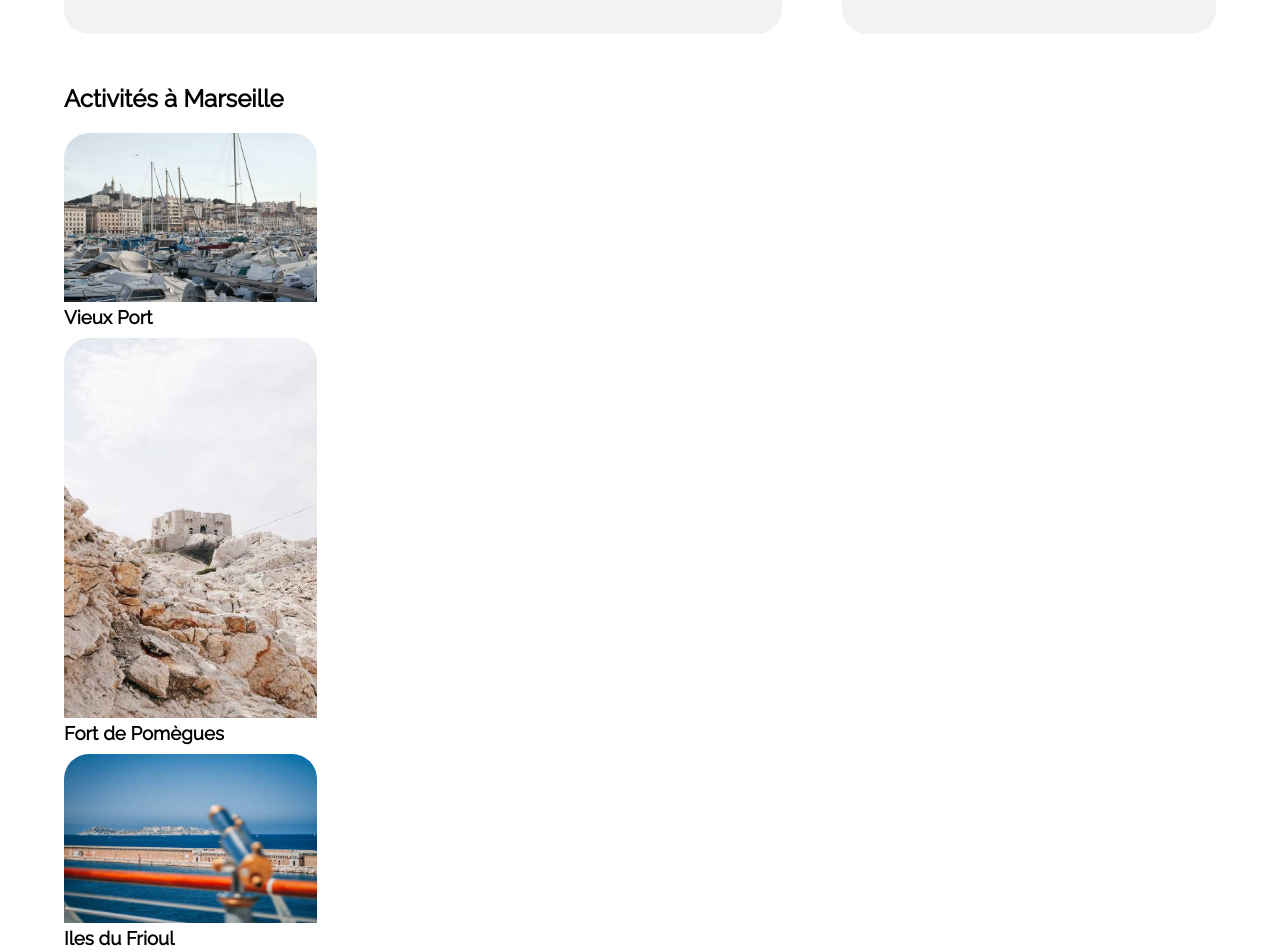
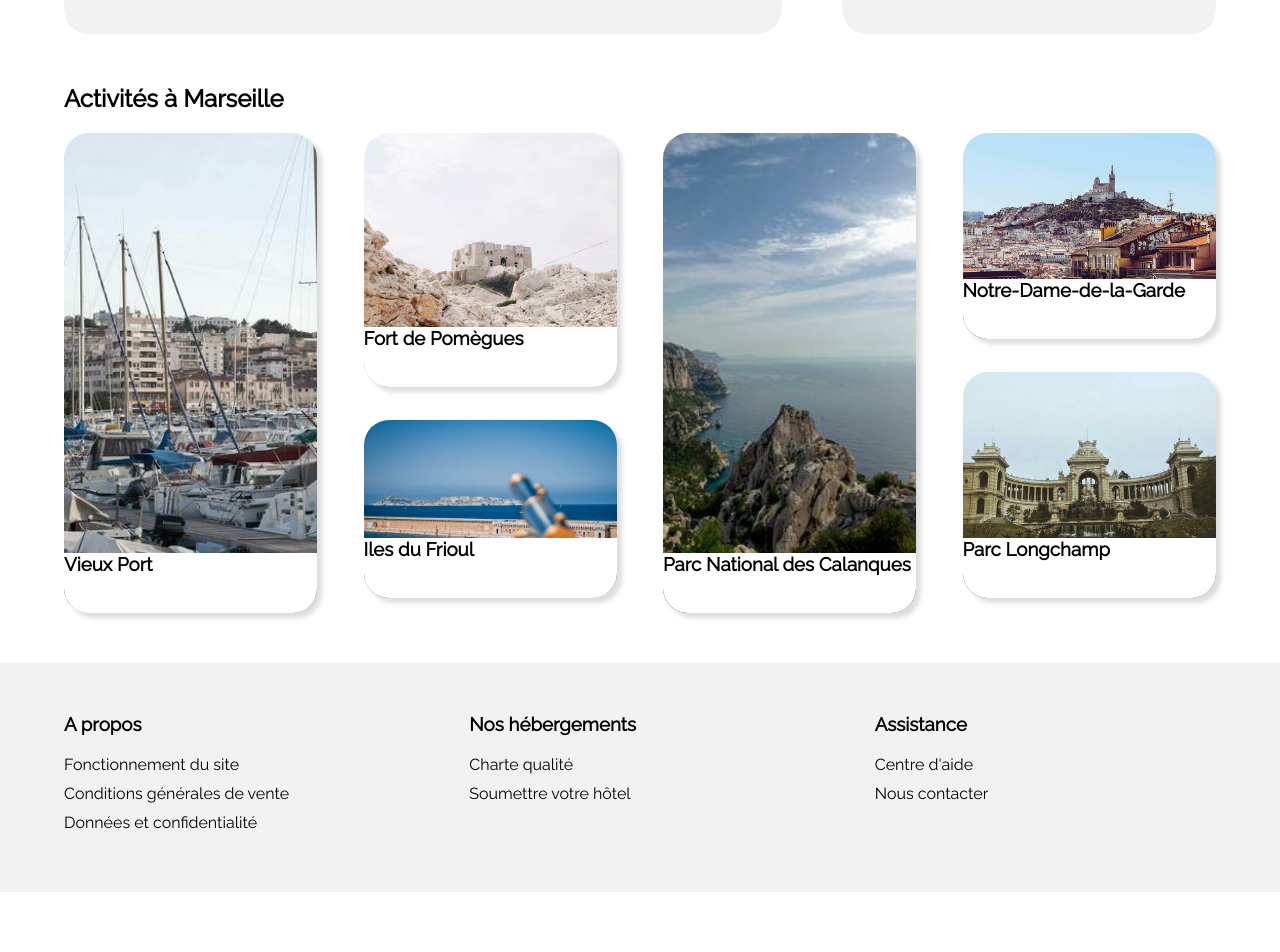
Before and after one commit to StanislasN/Nunez_2_25062021, a plain HTML site: page index.html in a window 1280 px wide. Shown: the part 1145-2097 px from the top of the page. After the commit the page ends 2037 px from the top, so only its background shows below. Drawn offline with Linux system fonts and the light colour scheme.

Commit message:
Activités + retouches responsive

```diff
--- a/index.html
+++ b/index.html
@@ -28,7 +28,7 @@
         </header>
 
         <main>
-            <section id="section_1">
+            <section id="section1" class="margin15">
                 <div id="title">
                     <h1>Trouvez votre hébergement pour des vacances de rêve</h1>
                     <p>En plein centre ville ou en pleine nature</p>
@@ -36,7 +36,7 @@
             </section>
         <!--RECHERCHE-->
 
-            <form action="#" method="post" id="form">
+            <form action="#" method="post" id="form" class="margin15">
                 <span id="localize__container"><i class="fas fa-map-marker-alt"></i></span>
                 <p>
                     <input type="search" placeholder="Marseille, France">
@@ -45,7 +45,7 @@
             </form>
 
         <!--FILTRES-->
-            <div id="filters__container">
+            <div id="filters__container" class="margin15">
                 <div id="filters__title">
                     <p>Filtres</p>
                 </div>
@@ -77,7 +77,7 @@
 
         <!-- i PLUS DE 500 LOGEMENTS ... -->
 
-            <div id="info">
+            <div id="info" class="margin15">
                 <div class="info__icon">
                     <i class="fas fa-info"></i>
                 </div>
@@ -88,7 +88,7 @@
 
         <div id="hosting__section">
             <article id="hosting__container--left">
-                <div id="left__title">
+                <div id="left__title" class="margin15">
                     <h2>Hébergements à Marseille</h2>
                 </div>
                 <div id="cards__container">
@@ -272,63 +272,63 @@
 
         <!--ACTIVITES A MARSEILLE-->
 
-        <section id="activity__container">
+        <section id="activity__container" class="margin15">
             <div id="activity__title">
                 <h2>Activités à Marseille</h2>
             </div>
             <div id="activity-cards__container">
-                <div class="one-picture">
+                <div class="block-picture one-picture">
                     <a href="#" class="activity__card">
-                        <figure class="full-figure">
-                            <img src="images/activites/4_small/vieux-port.jpg" alt="Vieux Port" class="activity__picture">
-                            <figcaption>
+                        <figure class="figure figure1">
+                            <!-- <img src="images/activites/4_small/vieux-port.jpg" alt="Vieux Port" class="activity__picture"> -->
+                            <figcaption class="activity__figcaption">
                                 <h3>Vieux Port</h3>
                             </figcaption>
                         </figure>
                     </a>
                 </div>
-                <div class="two-picture">
+                <div class="block-picture two-picture">
                     <a href="#" class="activity__card">
-                        <figure class="figure2">
-                            <img src="images/activites/4_small/fort-de-pomegues.jpg" alt="Fort de Pomègues" class="activity__picture">
-                            <figcaption>
+                        <figure class="figure figure2">
+                            <!-- <img src="images/activites/4_small/fort-de-pomegues.jpg" alt="Fort de Pomègues" class="activity__picture"> -->
+                            <figcaption class="activity__figcaption">
                                 <h3>Fort de Pomègues</h3>
                             </figcaption>
                         </figure>
 
                     </a>
                     <a href="#" class="activity__card">
-                        <figure class="figure3">
-                            <img src="images/activites/4_small/iles-du-frioul.jpg" alt="Iles du Frioul" class="activity__picture">
-                            <figcaption>
+                        <figure class="figure figure3">
+                            <!-- <img src="images/activites/4_small/iles-du-frioul.jpg" alt="Iles du Frioul" class="activity__picture"> -->
+                            <figcaption class="activity__figcaption">
                                 <h3>Iles du Frioul</h3>
                             </figcaption>
                         </figure>
                     </a>
                 </div>
-                <div class="one-picture">
+                <div class="block-picture one-picture">
                     <a href="#" class="activity__card">
-                        <figure class="full-figure">
-                            <img src="images/activites/4_small/parc-national-des-calanques.jpg" alt="Parc National des Calanques" class="activity__picture">
-                            <figcaption>
+                        <figure class="figure figure4">
+                            <!-- <img src="images/activites/4_small/parc-national-des-calanques.jpg" alt="Parc National des Calanques" class="activity__picture"> -->
+                            <figcaption class="activity__figcaption">
                                 <h3>Parc National des Calanques</h3>
                             </figcaption>
                         </figure>
                     </a>
                 </div>
-                <div class="two-picture">
+                <div class="block-picture two-picture">
                     <a href="#" class="activity__card">
-                        <figure class="figure5">
-                            <img src="images/activites/4_small/notre-dame-de-la-garde.jpg" alt="Notre-Dame-de-la-Garde" class="activity__picture">
-                            <figcaption>
+                        <figure class="figure figure5">
+                            <!-- <img src="images/activites/4_small/notre-dame-de-la-garde.jpg" alt="Notre-Dame-de-la-Garde" class="activity__picture"> -->
+                            <figcaption class="activity__figcaption">
                                 <h3>Notre-Dame-de-la-Garde</h3>
                             </figcaption>
                         </figure>
                     </a>
                     <a href="#" class="activity__card">
-                        <figure class="figure6">
-                            <img src="images/activites/4_small/parc-longchamp.jpg" alt="Parc Longchamp" class="activity__picture">
-                            <figcaption>
+                        <figure class="figure figure6">
+                            <!-- <img src="images/activites/4_small/parc-longchamp.jpg" alt="Parc Longchamp" class="activity__picture"> -->
+                            <figcaption class="activity__figcaption">
                                 <h3>Parc Longchamp</h3>
                             </figcaption>
                         </figure>
--- a/style.css
+++ b/style.css
@@ -60,7 +60,6 @@ body {
     color: #0065FC;
 }
 
-
 .navbar li {
     color: #0065FC;
 }
@@ -111,18 +110,22 @@ body {
         border-bottom: #0065FC 2px solid;
         color: #0065FC;
     }
-
-
 }
 
 /*TITRE*/
 
-#section_1 {
+#section1 {
 padding: 1em 0 1em 0;
 }
 
 h1 {
     padding-bottom: 0.2em;
+}
+
+@media all and (max-width: 768px ) {
+    .margin15 {
+        margin: 0 15px 0 15px;
+    }
 }
 
 /*BARRE DE RECHERCHE*/
@@ -356,7 +359,6 @@ a h3 {
     display: flex;
     justify-content: space-between;
     align-items: center;
-
 }
 
 .card-popular__container {
@@ -390,7 +392,16 @@ a h3 {
 .card-popular__text {
     display: flex;
     flex-direction: column;
+}
 
+@media all and (max-width:768px) {
+    #right__title {
+        margin: 15px;
+    }
+
+    .card-popular__container {
+        margin: 15px;
+    }
 }
 
 /*ACTIVITES A MARSEILLE*/
@@ -402,9 +413,8 @@ a h3 {
 
 #activity-cards__container {
     display: flex;
-    flex-flow: column wrap;
     justify-content: space-between;
-
+    height: 480px;
 }
 
 #activity__title {
@@ -414,7 +424,7 @@ a h3 {
 .one-picture {
     width: 22%;
     height: 100%;
-    border-radius: 25px 25px 0 0;
+    border-radius: 25px 25px 25px 25px;
 }
 
 .two-picture {
@@ -427,16 +437,70 @@ a h3 {
     object-fit: cover;
 }
 
-.full-figure {
+.figure {
+    display: flex;
+    width: 100%;
+    flex-direction: column-reverse;
+    border-radius: 25px;
+    box-shadow: 5px 5px 5px #dddddd;
+    background-size: cover;
+    background-position: center;
+}
+
+.activity__figcaption {
+    background-color: white;
+    height: 60px;
+    border-radius: 0 0 25px 25px;
+}
+
+.figure1 {
+    background-image: url(images/activites/4_small/vieux-port.jpg);
     height: 100%;
 }
 
 .figure2 {
+    background-image: url(images/activites/4_small/fort-de-pomegues.jpg);
     height: 53%;
+    margin-bottom: 13%;
 }
 
 .figure3 {
+    background-image: url(images/activites/4_small/iles-du-frioul.jpg);
     height: 37%;
+}
+
+.figure4 {
+    background-image: url(images/activites/4_small/parc-national-des-calanques.jpg);
+    height: 100%;
+}
+
+.figure5 {
+    background-image: url(images/activites/4_small/notre-dame-de-la-garde.jpg);
+    height: 43%;
+    margin-bottom: 13%;
+}
+
+.figure6 {
+    background-image: url(images/activites/4_small/parc-longchamp.jpg);
+    height: 47%;
+}
+
+@media all and (max-width:768px) {
+    #activity-cards__container {
+        display: block;
+        height: auto;
+    }
+    #activity-cards__container {
+        display: block;
+    }
+    .block-picture {
+        width: 100%!important;
+    }
+    .figure {
+        display: flex;
+        height: 320px!important;
+        margin: 0 0 40px 0!important;
+    }
 }
 
 /*FOOTER*/
```
